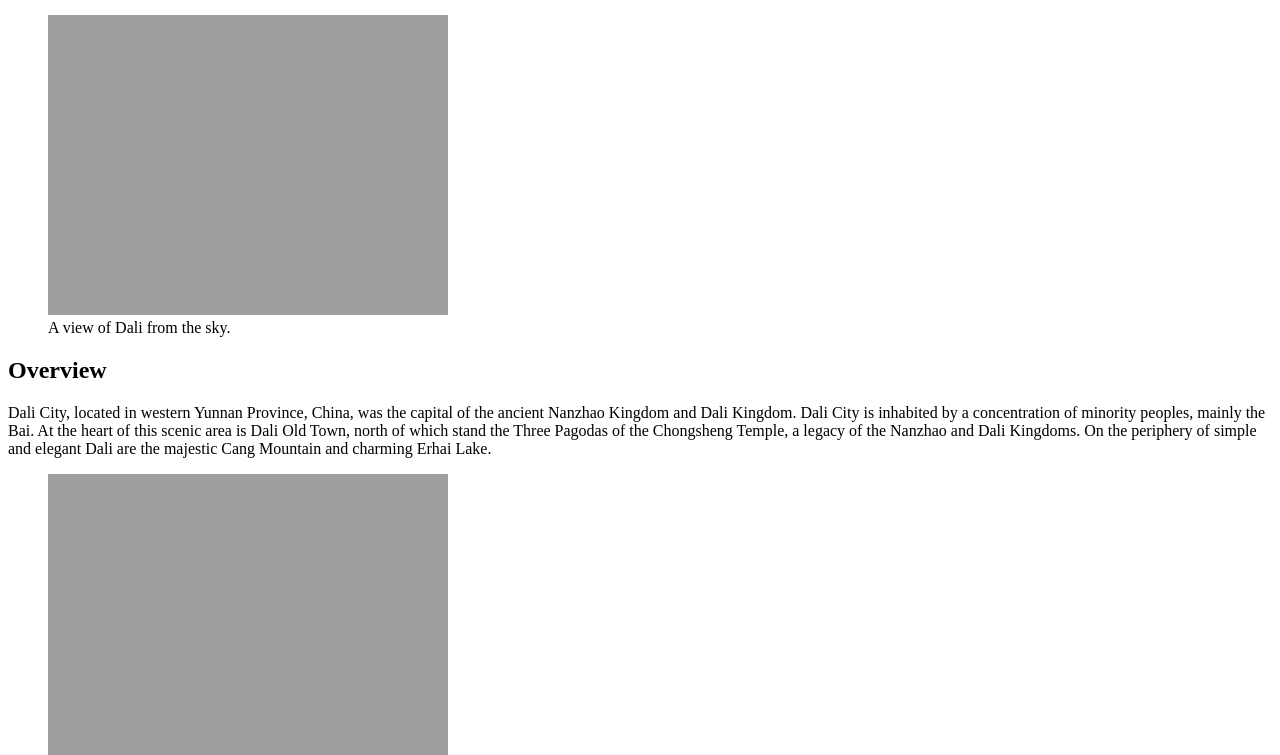
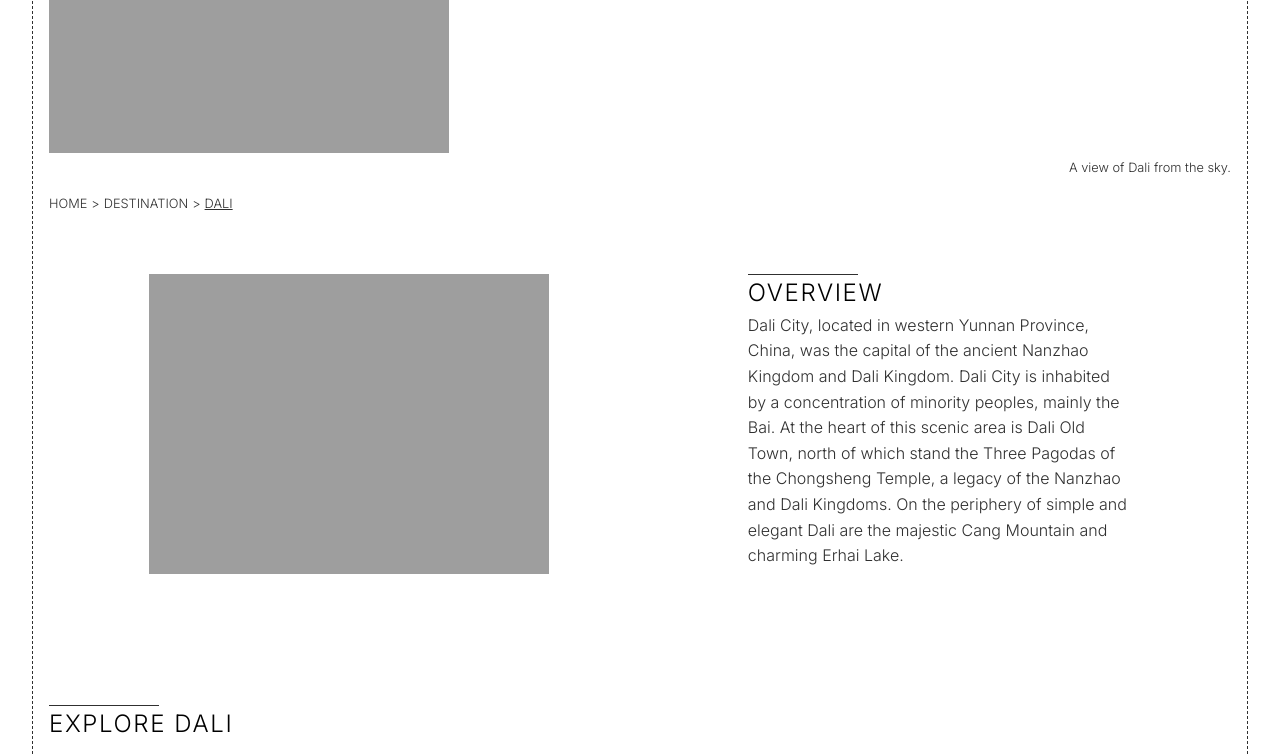
Before and after one commit to 1uoyuuu/1uoyuuu.github.io-index, a plain HTML site: page cities.html in a window 1280 px wide. Shown: the part 228-983 px from the top of the page. Drawn offline with Linux system fonts and the light colour scheme; the site is published under a folder, as on GitHub Pages, so addresses that start at the root find nothing; a web font is replaced by a local one.

Commit message:
commit for static deployment

```diff
--- a/cities.html
+++ b/cities.html
@@ -6,7 +6,7 @@
     <meta http-equiv="X-UA-Compatible" content="IE=edge">
     <meta name="viewport" content="width=device-width, initial-scale=1.0">
     <title>City Introductions</title>
-    <link href="/style.css" rel="stylesheet" type="text/css" />
+    <link href="style.css" rel="stylesheet" type="text/css" />
 
     <!-- font import -->
     <link rel="preconnect" href="https://fonts.googleapis.com">
```
Also changed, not shown: ethnic-culture.html (+1 -1 lines).
